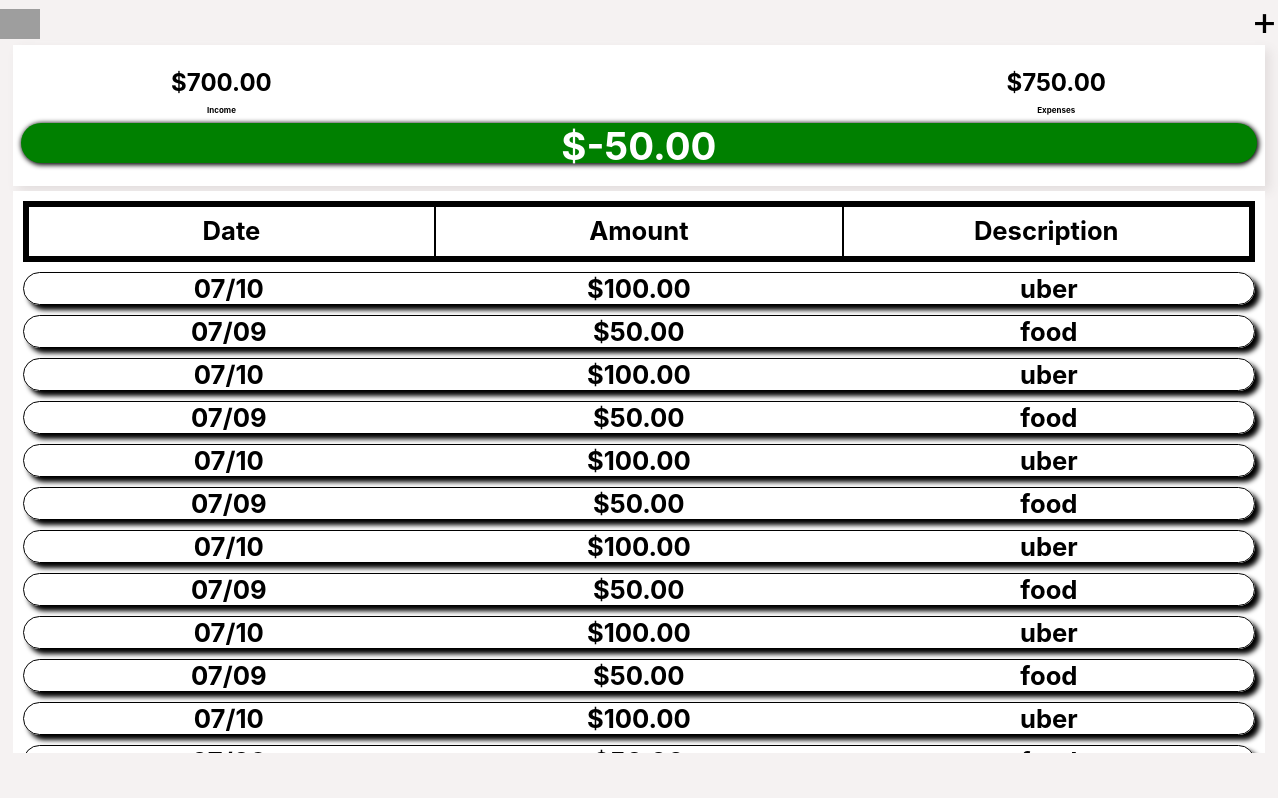
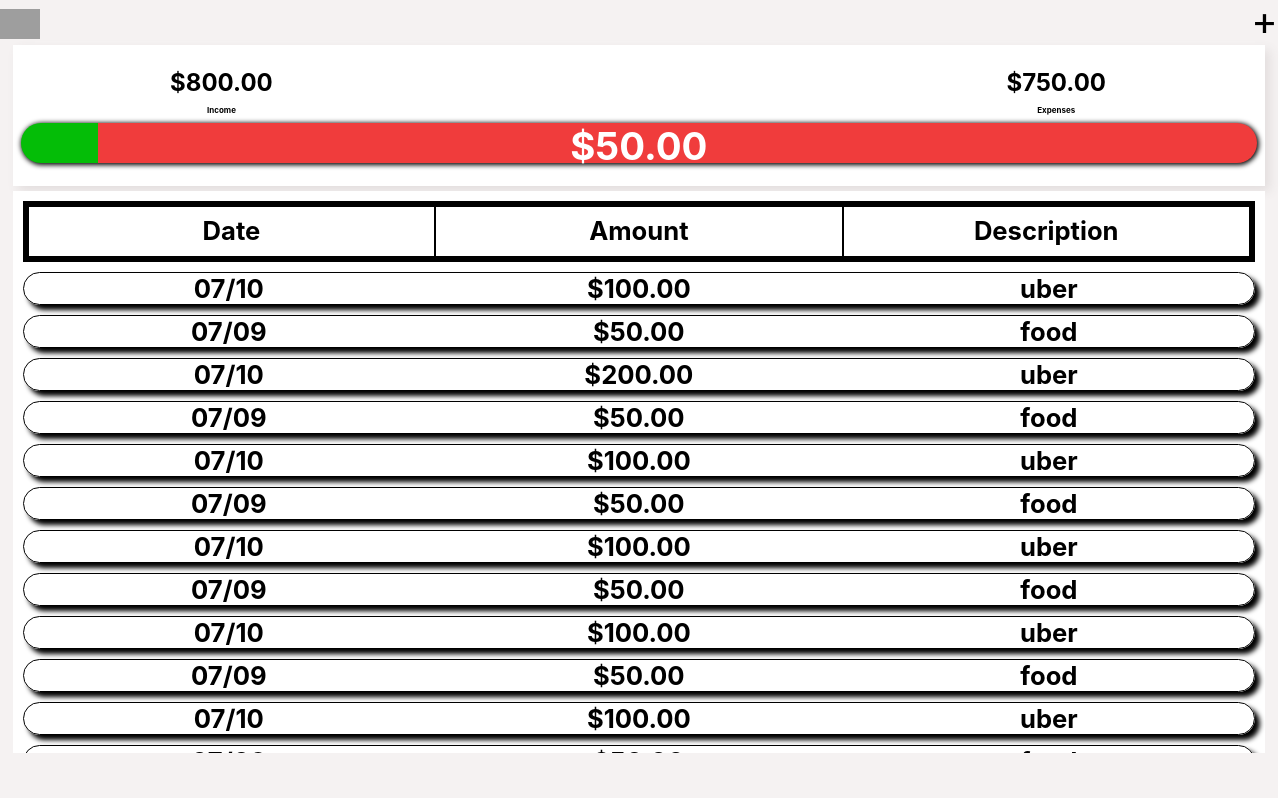
Before and after one commit to Bernard-Calma/planner, a React (Create React App) app: page /transactions in a window 1280 px wide. Built offline with nearby package versions, Linux system fonts and the light colour scheme; grey boxes are pictures that could not be loaded.

Commit message:
fixed styling for summary bar

```diff
--- a/src/App.js
+++ b/src/App.js
@@ -1,7 +1,6 @@
 import { useState } from 'react';
-import { NavLink, Route, Routes } from 'react-router-dom';
+import { Route, Routes } from 'react-router-dom';
 import './App.css';
-import OpenNav from './components/OpenNav';
 import AddTransaction from './containers/AddTransaction';
 import Header from './containers/Header';
 import LandingPage from './containers/LandingPage';
--- a/src/components/BalanceBar.jsx
+++ b/src/components/BalanceBar.jsx
@@ -1,8 +1,5 @@
-import { useEffect, useState } from "react"
-
 const BalanceBar = (props) => {
-    const [percentage, setPercentage] = useState(props.balance % props.totalIncome)
-
+    // console.log(percentage)
     const styles = {
         container: {
             marginLeft: "1vh",
@@ -17,7 +14,7 @@ const BalanceBar = (props) => {
             display: "flex",
             height: "5vh",
             backgroundColor: "green",
-            backgroundImage: `linear-gradient(to right, rgb(4, 189, 7) ${100 - percentage}%, rgb(240, 60, 60) ${percentage}%)`,
+            backgroundImage: `linear-gradient(to right, rgb(4, 189, 7) ${100 - (props.summary.totalExpense / props.summary.totalIncome * 100)}%, rgb(240, 60, 60) ${100 - (props.summary.totalExpense / props.summary.totalIncome * 100)}%)`,
             alignItems: "center",
             borderRadius: 30,
             boxShadow: "1px 1px 5px 1px"
@@ -28,7 +25,7 @@ const BalanceBar = (props) => {
     return(
         <div style={styles.container}>
             <div style={styles.barContainer}>
-                <p style={styles.balanceText}>${props.balance.toFixed(2)}</p>
+                <p style={styles.balanceText}>${props.summary.balance.toFixed(2)}</p>
             </div>
         </div>
     )
--- a/src/components/Summary.jsx
+++ b/src/components/Summary.jsx
@@ -1,11 +1,7 @@
-import { useEffect, useState } from "react"
-
-import account from "../models/account"
 import BalanceBar from "./BalanceBar"
 
-
 const Summary = (props) => {
-    console.log("Props", props)
+    // console.log("Props", props)
     const styles = {
         accountSummary: {
             display: "flex",
@@ -76,8 +72,7 @@ const Summary = (props) => {
             </div>
         </div>
         <BalanceBar
-            totalIncome = {props.summary.totalIncome}
-            balance = {props.summary.balance}
+            summary = {props.summary}
         />
 
     </div>
--- a/src/containers/NavBar.jsx
+++ b/src/containers/NavBar.jsx
@@ -1,7 +1,6 @@
 import { NavLink } from "react-router-dom"
 
 const NavBar = (props) => {
-    console.log(props.visibility)
     return (
         <div
             style={styles.container}
--- a/src/containers/Transactions.jsx
+++ b/src/containers/Transactions.jsx
@@ -49,7 +49,7 @@ const Transactions = () => {
         })
 
     },[])
-    console.log("Summary Upper", summary)
+    // console.log("Summary Upper", summary)
     return(
         <div style = {styles.container}>
             <Summary
--- a/src/models/transcations.js
+++ b/src/models/transcations.js
@@ -16,7 +16,7 @@ const transactions = [
     {
         id: 3,
         date: "07/10",
-        amount: 100.00,
+        amount: 200.00,
         income: true,
         description: "uber"
     },
```
